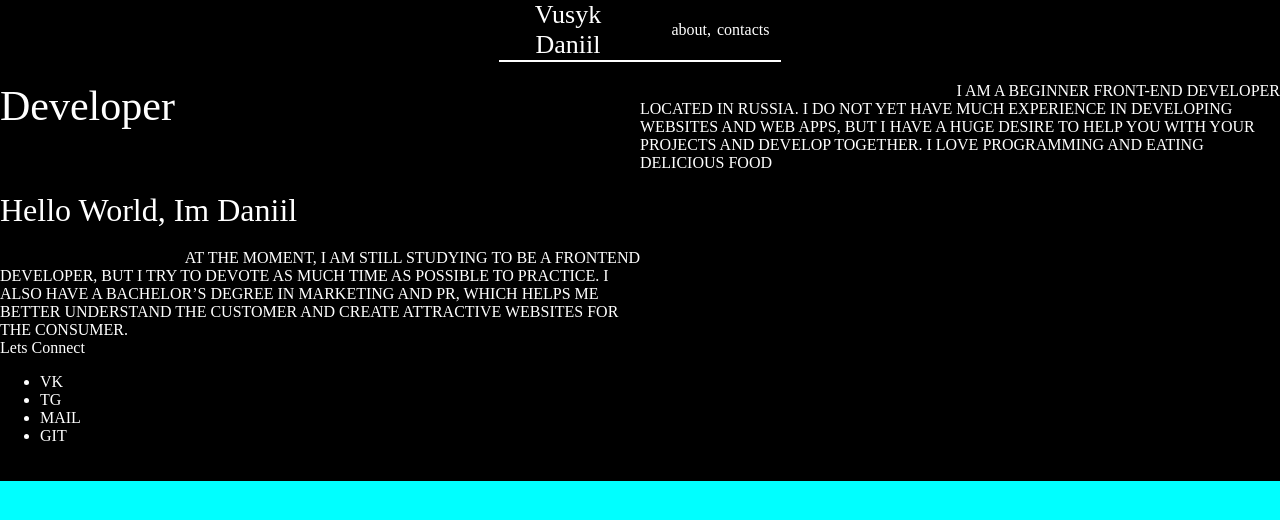
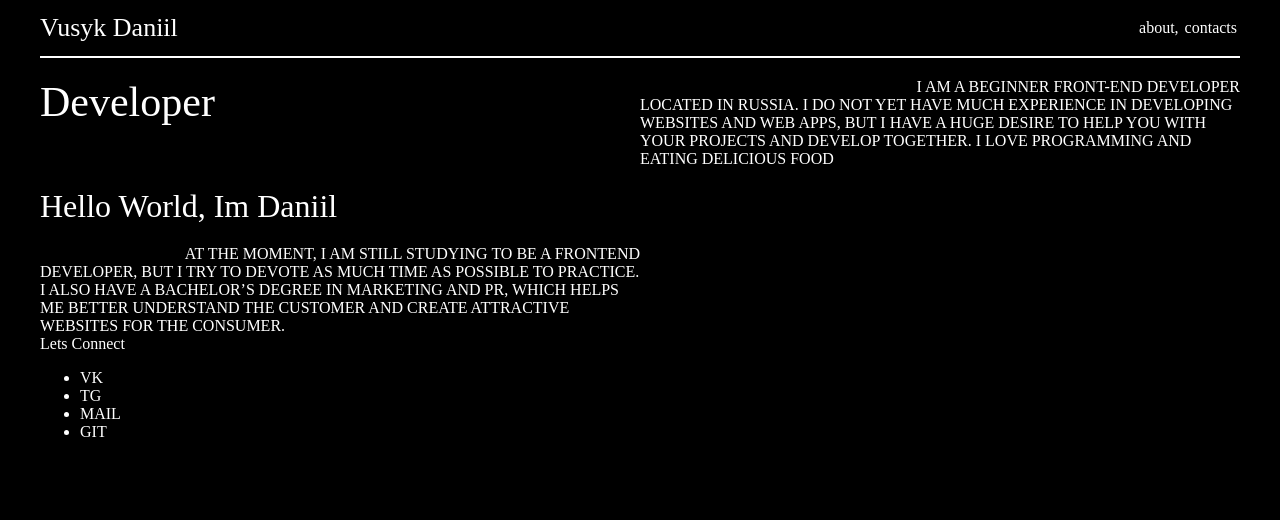
Before and after one commit to Chertopologov/visitCard, a plain HTML site: page pages/index.html in a window 1280 px wide. Drawn offline with Linux system fonts and the light colour scheme.

Commit message:
header fix 2

```diff
--- a/pages/style.css
+++ b/pages/style.css
@@ -1,17 +1,18 @@
 body {
-    background-color: aqua;
+    display: flex;
+    flex-direction: column;
+    align-items: center;
+    background-color: rgb(0, 0, 0);
     margin: 0;
     padding: 0;
+
 }
 /* HEADER */
 header {
-    display: flex;
     flex-direction: column;
     background-color: #000000;
     color: #fff;
-    text-align: center;
-    width: 100dvw;
-    align-items: center;
+    width: 1200px;
 
 }
     .wrap-header{
@@ -25,13 +26,11 @@ header {
             max-width: 100%;
             flex-wrap: nowrap;
             border-bottom: 2px solid rgb(255, 255, 255);
-            /* position: relative; */
 
         }
             .title {
                 text-align: center;
                 align-content: center;
-                padding-left: 3%;
             }
             .title a {
                 text-decoration: none;
@@ -44,7 +43,6 @@ header {
             .main-menu {
                 text-align: center;
                 align-content:center;
-                padding-right: 3%;
             }
             .main-menu a {
                 color: #fff;
@@ -97,11 +95,12 @@ main {
     background-color: #000000;
     color: #fff;
     width: 100%;
+    align-items: center;
 }
     .container {
         display: flex;
         flex-direction: column;
-        width: 100%;
+        width: 1200px;
         margin: 0 ;
         padding: 20px 0;
 
@@ -118,7 +117,7 @@ main {
         display: flex;
         flex-direction: row;
         justify-content: space-between;
-        align-items: flex-start;
+        /* align-items: flex-start; */
     }
        .page-header > .text{
             font-size: 42px;
```
